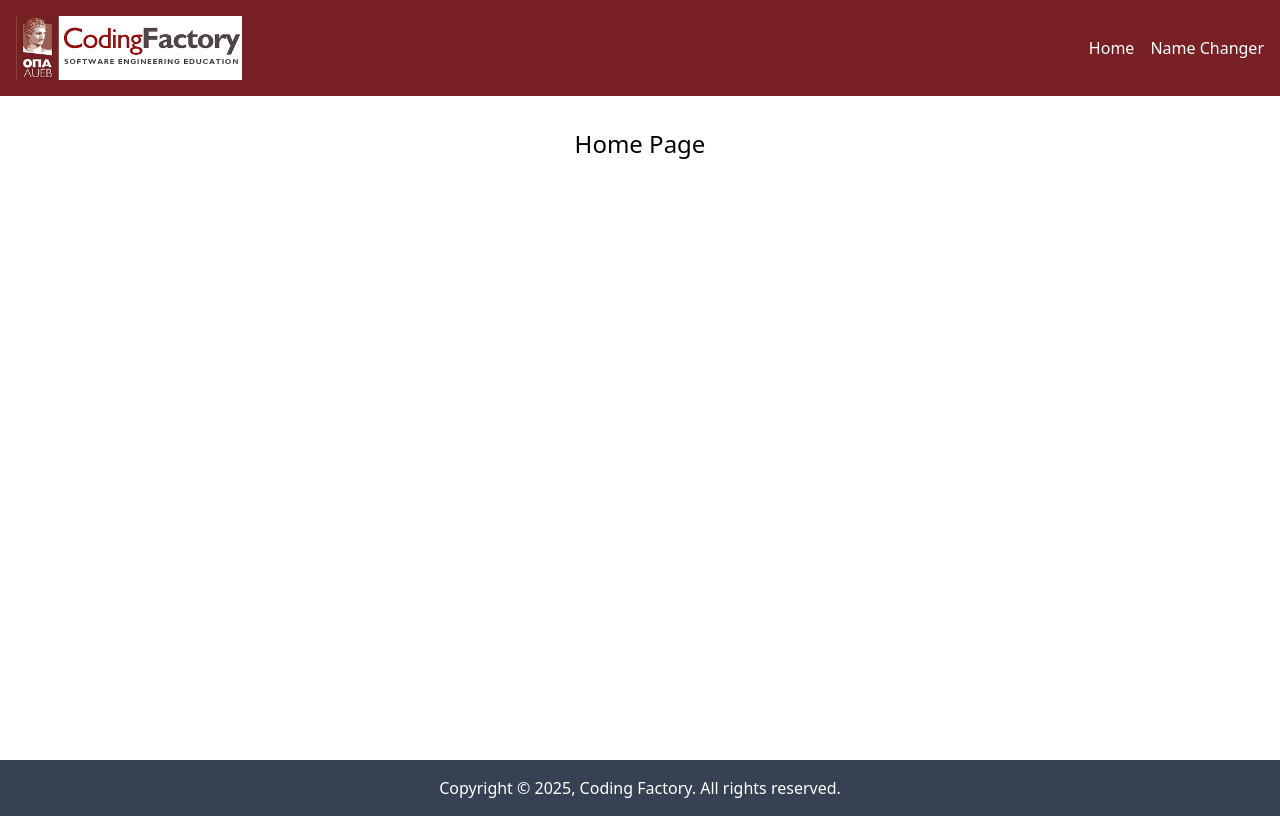
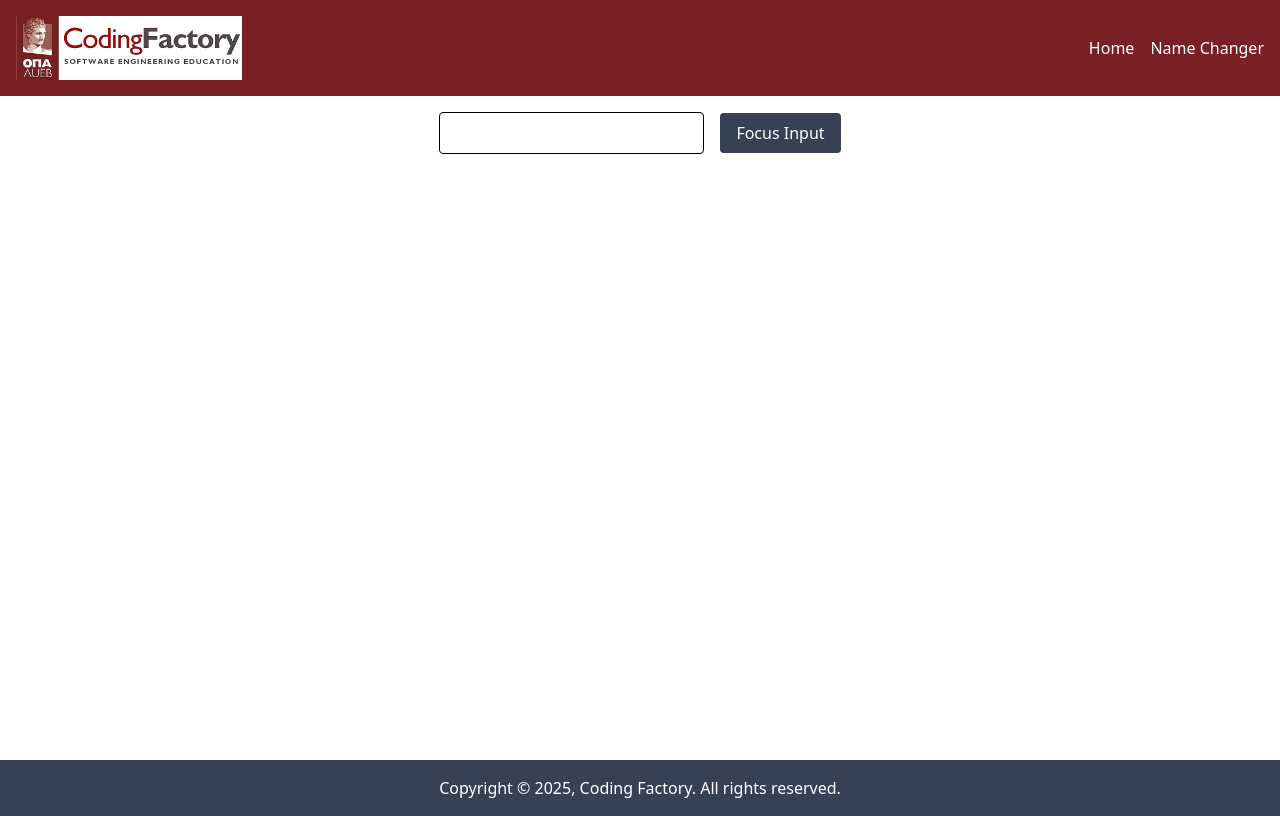
Before and after one commit to Kouvousis/cf6-react-intro, a React (Vite) app: page / in a window 1280 px wide. Built offline with nearby package versions, Linux system fonts and the light colour scheme.

Commit message:
feat: focus input example

```diff
--- a/src/App.tsx
+++ b/src/App.tsx
@@ -17,7 +17,7 @@
 // import CounterWithAdvancedCustomHooks from "./components/CounterWithAdvancedCustomHook.tsx";
 // import ClassComponentWithState from "./components/ClassComponentWithState.tsx";
 import {BrowserRouter, Routes, Route} from "react-router";
-import HomePage from "./pages/HomePage.tsx";
+// import HomePage from "./pages/HomePage.tsx";
 import NameChangerPage from "./pages/NameChangerPage.tsx";
 import OnlineStatusPage from "./pages/OnlineStatusPage.tsx";
 import UserPage from "./pages/UserPage.tsx";
@@ -27,6 +27,7 @@
 // import AutoRedirectPage from "./pages/AutoRedirectPage.tsx";
 import AdvancedRedirect from "./components/AdvancedRedirect.tsx";
 import NotFoundPage from "./pages/NotFoundPage.tsx";
+import FocusInput from "./components/FocusInput.tsx";
 
 function App() {
     // useEffect(() => {
@@ -65,9 +66,9 @@
                 <Routes>
                     {/*<Route path="/" element={<HomePage/>}/>*/}
                     <Route element={<RouterLayout/>}>
-                        <Route index element={<HomePage/>}/>
+                        {/*<Route index element={<HomePage/>}/>*/}
+                        <Route index element={<FocusInput/>}/>
                     </Route>
-                    <Route index element={<HomePage/>}/>
                     <Route path="examples" element={<RouterExamplesLayout/>}>
                         <Route index element={<ExamplesPage/>}/>
                         <Route path="name-changer" element={<NameChangerPage/>}></Route>
--- /dev/null
+++ b/src/components/FocusInput.tsx
@@ -0,0 +1,29 @@
+import {useRef} from "react";
+
+const FocusInput = () => {
+    const inputRef = useRef<HTMLInputElement>(null);
+
+    const handleClick = () => {
+        inputRef.current?.focus();
+    }
+
+    return (
+        <>
+            <div className="text-center space-x-4 mt-4">
+                <input
+                    ref={inputRef}
+                    type="text"
+                    className="border px-4 py-2 rounded"
+                />
+                <button
+                    className="bg-cf-dark-gray text-white px-4 py-2 rounded"
+                    onClick={handleClick}
+                >
+                    Focus Input
+                </button>
+            </div>
+        </>
+    )
+}
+
+export default FocusInput
```
